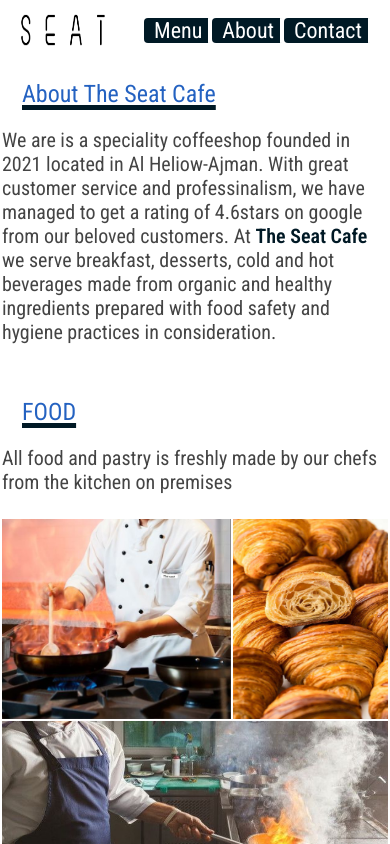
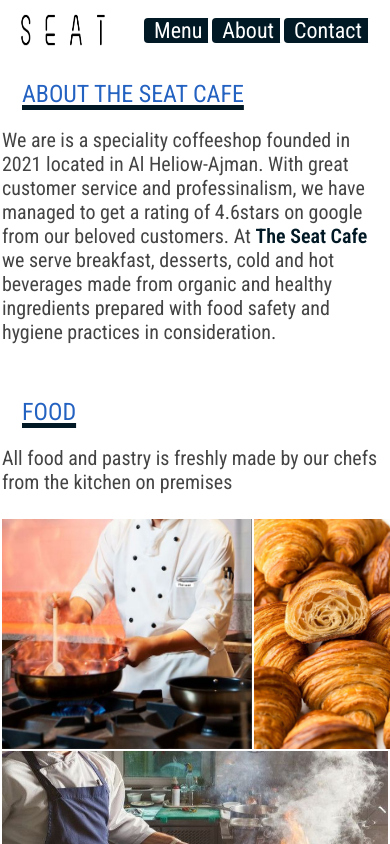
Before and after one commit to BrianKayy/theseatcafe, a React (Create React App) app: page /About in a window 390 px wide. Shown: the top 844 px of the page. Built offline with nearby package versions, Linux system fonts and the light colour scheme; a web font is replaced by a local one.

Commit message:
NEW CHANGE

```diff
--- a/src/About.js
+++ b/src/About.js
@@ -13,7 +13,7 @@ const About = () => {
 
     <div className="about">
         <div className="seat">
-          <h3 className='h3'>About The Seat Cafe</h3>
+          <h3 className='h3'>ABOUT THE SEAT CAFE</h3>
       <p>We are is  a speciality coffeeshop founded in 2021 located in Al Heliow-Ajman.
       With great customer service and professinalism, we have managed to get a rating of 4.6stars on google from our beloved customers. At  <b>The Seat Cafe</b> we serve breakfast, desserts,
       cold and hot beverages made from organic and healthy ingredients prepared with food safety
--- a/src/App.css
+++ b/src/App.css
@@ -712,12 +712,12 @@ button .top-btn-position{
 
 .about .seat .images .first .b{
   width: 250px;
-  height: 200px;
+  height: 230px;
 }
 
 .about .seat .images .first .s{
-  width: 100%;
-  height: 200px;
+  width: 150PX;
+  height: 230px;
   padding-left: 2px
 }
 
```
